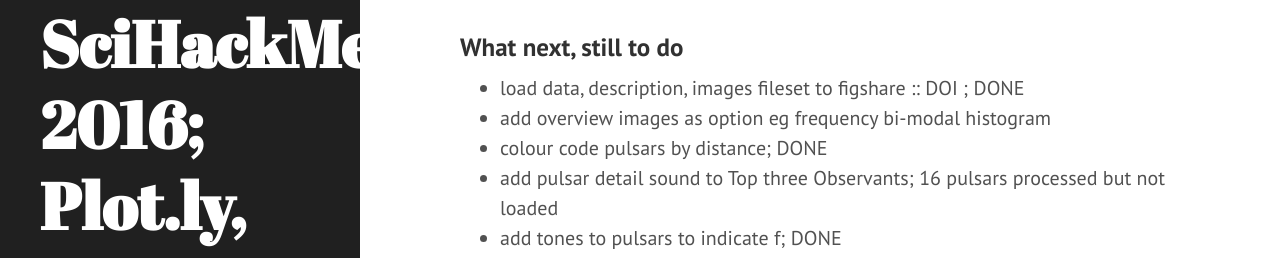
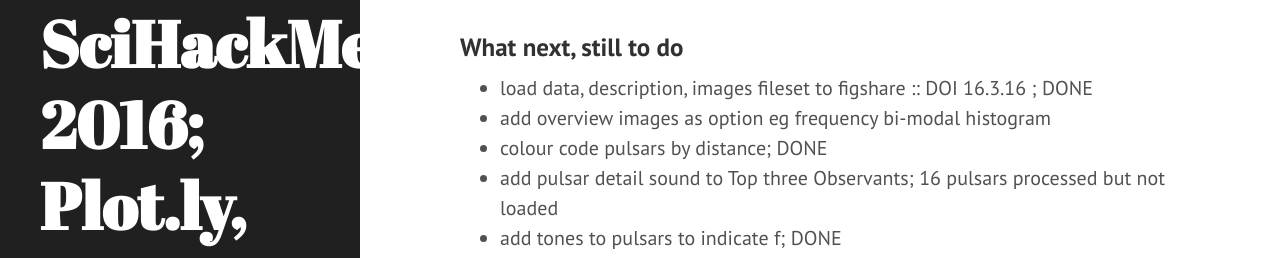
Before and after one commit to areff2000/areff2000.github.io, a Jekyll site: the page built from _posts/2016-03-05-pulsar-voices.markdown, in a window 1280 px wide and 900 px high, scrolled down 1498 px. Shown: the part 185-443 px from the top of the window. Built offline with Jekyll 4.4.1, drawn with Linux system fonts in a browser that asks for light colours.

Commit message:
Post update: Pulsar Voices

```diff
--- a/_posts/2016-03-05-pulsar-voices.markdown
+++ b/_posts/2016-03-05-pulsar-voices.markdown
@@ -36,7 +36,7 @@ We plotted RA, Dec on a rectangular screen roughly to see pulsar location.
 One of us, Gary, worked on one pulsar data, turning the frequency into sound. A graph shows the variation in pulse between pulses. Another of the team, piotted a histogram of the range of pulsar frequencies, which shows a nice bi-modal distribution. Why is it bi-modal, we will have to ask a pulsar scientist.
 
 ### What next, still to do
-* load data, description, images fileset to figshare :: DOI  ; DONE
+* load data, description, images fileset to figshare :: DOI 16.3.16 ; DONE
 * add overview images as option eg frequency bi-modal histogram
 * colour code pulsars by distance; DONE
 * add pulsar detail sound to Top three Observants; 16 pulsars processed but not loaded
```
